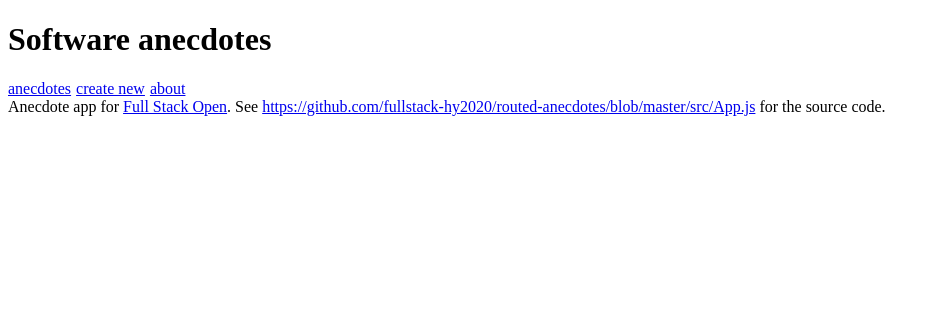
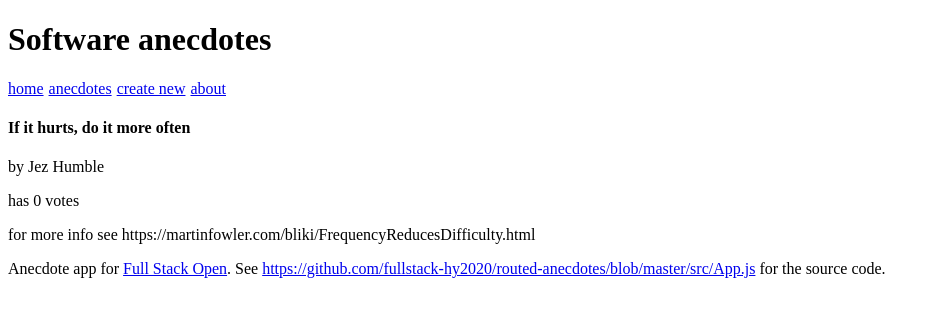
Before and after one commit to DagnaSchmidt/Full-Stack-Open-2023-part6, a React (Create React App) app: page /anecdotes/1 in a window 1280 px wide. Shown: the top 316 px of the page, without its empty margins (0-940 px from the left). Built offline with nearby package versions, Linux system fonts and the light colour scheme.

Commit message:
part7 7.2

```diff
--- a/src/anecdotes-v3/App.js
+++ b/src/anecdotes-v3/App.js
@@ -5,6 +5,8 @@ import About from './screens/About';
 import Menu from './components/Menu';
 import AnecdoteList from './screens/AnecdoteList';
 import CreateNew from './screens/CreateNew';
+import Anecdote from './screens/Anecdote';
+import Home from './screens/Home';
 
 const App = () => {
   const [anecdotes, setAnecdotes] = useState([
@@ -50,7 +52,9 @@ const App = () => {
       <h1>Software anecdotes</h1>
       <Menu />
       <Routes>
-        <Route path='/' element={<AnecdoteList anecdotes={anecdotes} />} />
+        <Route path='/' element={<Home />} />
+        <Route path='/anecdotes/:id' element={<Anecdote anecdotes={anecdotes} />} />
+        <Route path='/anecdotes' element={<AnecdoteList anecdotes={anecdotes} />} />
         <Route path='/about' element={<About />} />
         <Route path='/new' element={<CreateNew addNew={addNew} />} />
       </Routes>
--- a/src/anecdotes-v3/components/Menu.js
+++ b/src/anecdotes-v3/components/Menu.js
@@ -7,7 +7,8 @@ const Menu = () => {
       }
   return (
     <div>
-        <Link style={padding} to='/' >anecdotes</Link>
+        <Link style={padding} to='/' >home</Link>
+        <Link style={padding} to='/anecdotes' >anecdotes</Link>
         <Link style={padding} to='/new' >create new</Link>
         <Link style={padding} to='/about' >about</Link>
     </div>
--- /dev/null
+++ b/src/anecdotes-v3/screens/Anecdote.js
@@ -0,0 +1,18 @@
+import React from 'react';
+import { useParams } from 'react-router-dom';
+
+const Anecdote = ({anecdotes}) => {
+    const id = useParams().id;
+    const anecdote = anecdotes.find(i => i.id === Number(id));
+
+  return (
+    <div>
+        <h4>{anecdote.content}</h4>
+        <p>by {anecdote.author}</p>
+        <p>has {anecdote.votes} votes</p>
+        <p>for more info see {anecdote.info}</p>
+    </div>
+  )
+}
+
+export default Anecdote;
--- a/src/anecdotes-v3/screens/AnecdoteList.js
+++ b/src/anecdotes-v3/screens/AnecdoteList.js
@@ -1,11 +1,12 @@
-import React from 'react'
+import React from 'react';
+import { Link } from 'react-router-dom';
 
 const AnecdoteList = ({anecdotes}) => {
   return (
     <div>
         <h2>Anecdotes</h2>
         <ul>
-        {anecdotes.map(anecdote => <li key={anecdote.id} >{anecdote.content}</li>)}
+          {anecdotes.map(anecdote => <li key={anecdote.id} ><Link to={`/anecdotes/${anecdote.id}`}>{anecdote.content}</Link></li>)}
         </ul>
   </div>
   )
--- /dev/null
+++ b/src/anecdotes-v3/screens/Home.js
@@ -0,0 +1,9 @@
+import React from 'react';
+
+const Home = () => {
+  return (
+    <div>Home</div>
+  )
+}
+
+export default Home;
```
